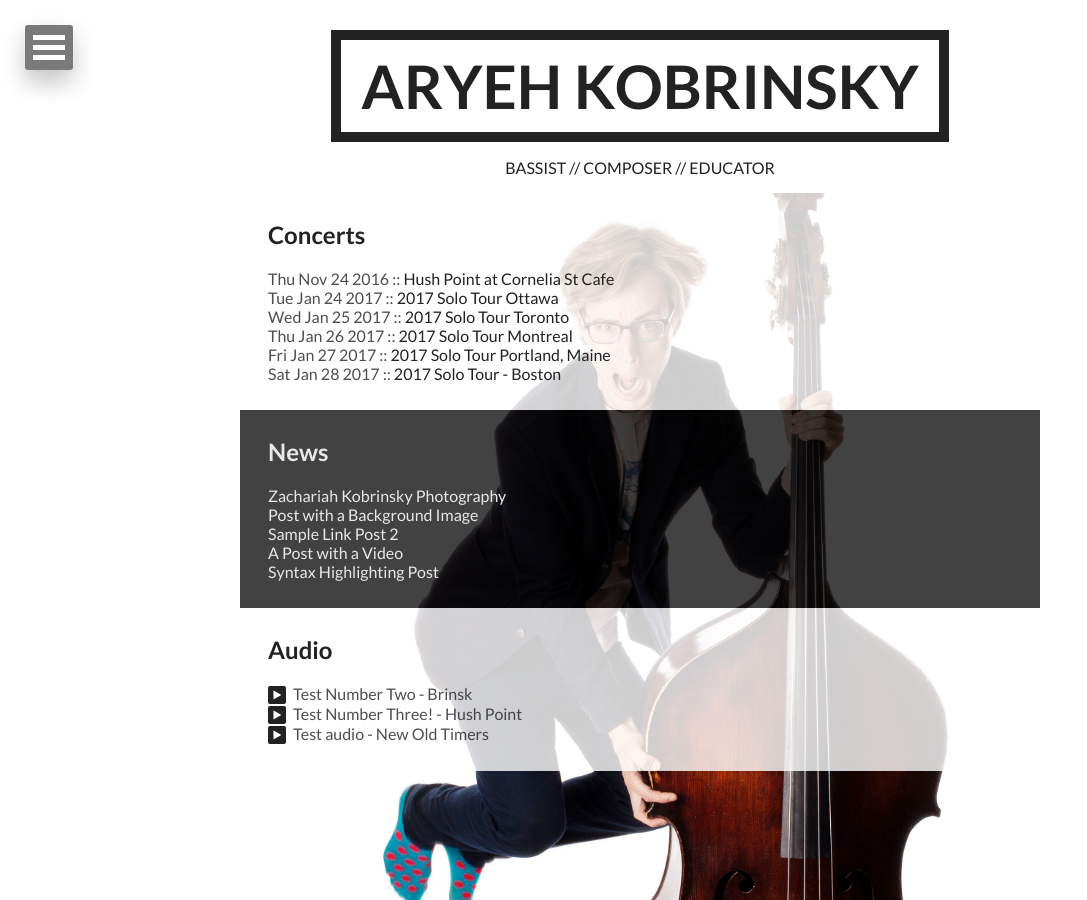
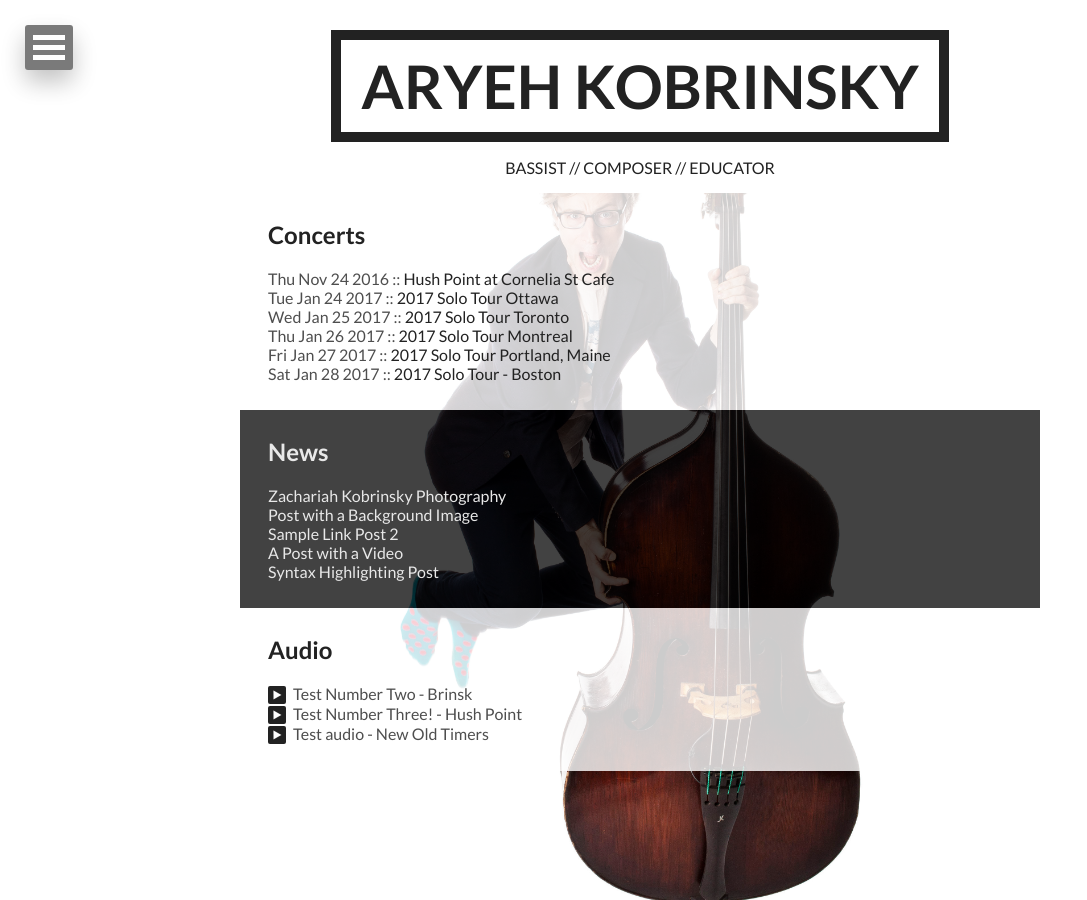
Before and after one commit to akobrinsky/akobrinsky.github.io, a Jekyll site: the page built from index.html, in a window 1280 px wide. Shown: the whole page, without its empty margins (0-1087 px from the left). Built offline with Jekyll 4.4.1, drawn with Linux system fonts in a browser that asks for light colours; nearby versions of some CDN libraries.

Commit message:
bg change and edits

```diff
--- a/_sass/_page.scss
+++ b/_sass/_page.scss
@@ -10,16 +10,16 @@ body {
 }
 
 #front-page {
-		background: transparent url("/images/full-bg.jpg") no-repeat fixed 50% 150px / cover;
+		background: transparent url("/images/full-bg2.jpg") no-repeat fixed 50% 100px / contain;
 
 		@media #{$small} {
-			background: transparent url("/images/full-bg.jpg") no-repeat fixed 50% 150px / cover;
+			background: transparent url("/images/full-bg2.jpg") no-repeat fixed 50% 150px / contain;
 		}
 		@media #{$medium} {
-			background: transparent url("/images/full-bg.jpg") no-repeat fixed 50% 63px / cover;
+			background: transparent url("/images/full-bg2.jpg") no-repeat fixed 50% 63px / contain;
 		}
 		@media #{$extralarge} {
-			background: transparent url("/images/full-bg.jpg") no-repeat fixed 50% 63px / cover;
+			background: transparent url("/images/full-bg2.jpg") no-repeat fixed 50% 63px / contain;
 		}
 }
 /*
```
Also changed, not shown: images/full-bg2.jpg (added).
